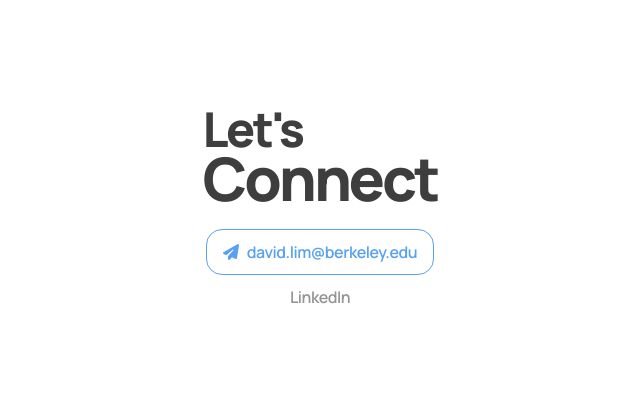
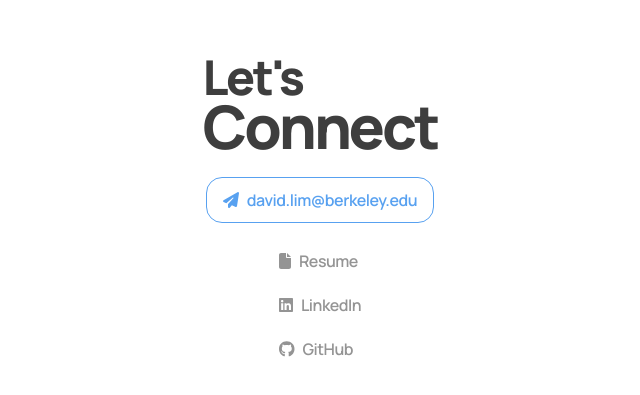
Before and after one commit to dave-lims/dave-lims.github.io, a React (Vite) app: page / in a window 1280 px wide. Shown: the part 1787-2182 px from the top of the page, without its empty margins (320-960 px from the left). Built offline with nearby package versions, Linux system fonts and the light colour scheme.

Commit message:
IconBtns Ver 1 Done

```diff
--- a/src/components/IconBtn/IconBtn.jsx
+++ b/src/components/IconBtn/IconBtn.jsx
@@ -21,7 +21,7 @@ const IconBtn = ({ type, label, icon, link }) => {
 IconBtn.propTypes = {
   type: PropTypes.oneOf(["button", "link"]),
   label: PropTypes.string.isRequired,
-  icon: PropTypes.string,
+  icon: PropTypes.oneOfType([PropTypes.string, PropTypes.array]),
   link: PropTypes.string,
 };
 
--- a/src/components/IconBtn/IconBtn.module.scss
+++ b/src/components/IconBtn/IconBtn.module.scss
@@ -30,4 +30,8 @@
 
 .Link {
   color: var(--text-subtle);
+
+  &:hover {
+    color: var(--text-strong);
+  }
 }
--- a/src/icons.js
+++ b/src/icons.js
@@ -1,6 +1,6 @@
 // Icons imported from FontAwesome (free plan)
 import { library } from '@fortawesome/fontawesome-svg-core';
-import { faFolder, faMitten, faIdBadge, faPaperPlane } from '@fortawesome/free-solid-svg-icons';
+import { faFolder, faMitten, faIdBadge, faPaperPlane, faFile } from '@fortawesome/free-solid-svg-icons';
 import { faGithub, faHtml5, faCss3Alt, faSquareJs, faLinkedin } from '@fortawesome/free-brands-svg-icons';
 
 // import { faFilePdf, faEnvelope } from '@fortawesome/free-regular-svg-icons';
@@ -16,5 +16,6 @@ library.add(
   faCss3Alt,
   faSquareJs,
   faPaperPlane,
-  faLinkedin
+  faLinkedin,
+  faFile
 );
--- a/src/pages/Home/Home.jsx
+++ b/src/pages/Home/Home.jsx
@@ -54,12 +54,26 @@ const Home = () => {
           icon="paper-plane"
           link="mailto:david.lim@berkeley.edu"
         />
-        <IconBtn
-          type="link"
-          label="LinkedIn"
-          icon="linkedin"
-          link="https://linkedin.com/in/davidlim7391"
-        />
+        <div className={styles.contactBtns}>
+          <IconBtn
+            type="link"
+            label="Resume"
+            icon="file"
+            link="https://drive.google.com/file/d/1JvbxrKsoNlPYzini2RxWsRZbWgd9Dxjc/view?usp=sharing"
+          />
+          <IconBtn
+            type="link"
+            label="LinkedIn"
+            icon={["fab", "linkedin"]}
+            link="https://linkedin.com/in/davidlim7391"
+          />
+          <IconBtn
+            type="link"
+            label="GitHub"
+            icon={["fab", "github"]}
+            link="https://github.com/dave-lims"
+          />
+        </div>
       </section>
     </div>
   );
--- a/src/pages/Home/Home.module.scss
+++ b/src/pages/Home/Home.module.scss
@@ -78,4 +78,11 @@
       font-weight: var(--weight-extrabold);
     }
   }
+
+  .contactBtns {
+    display: flex;
+    flex-direction: column;
+
+    margin-top: 1rem;
+  }
 }
```
